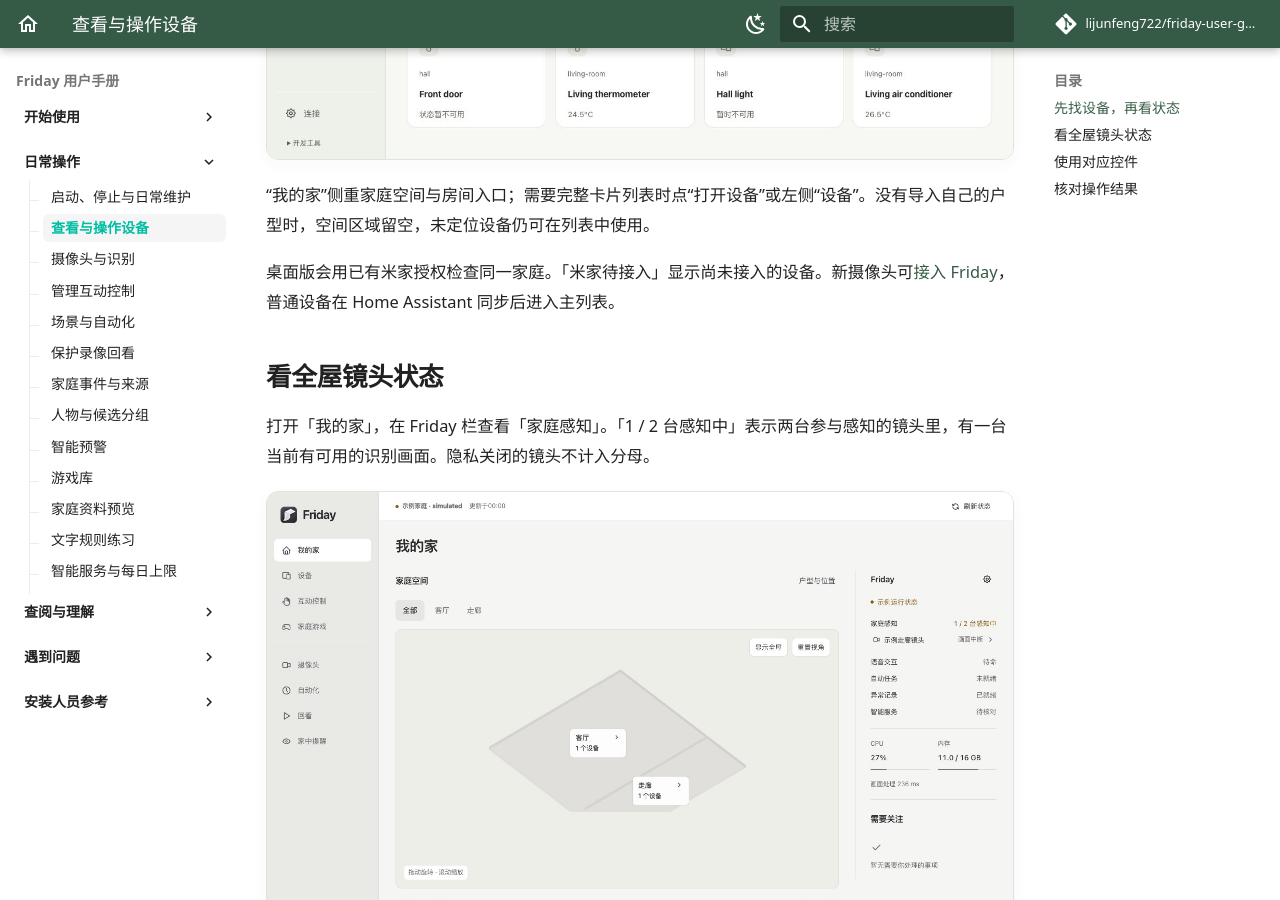
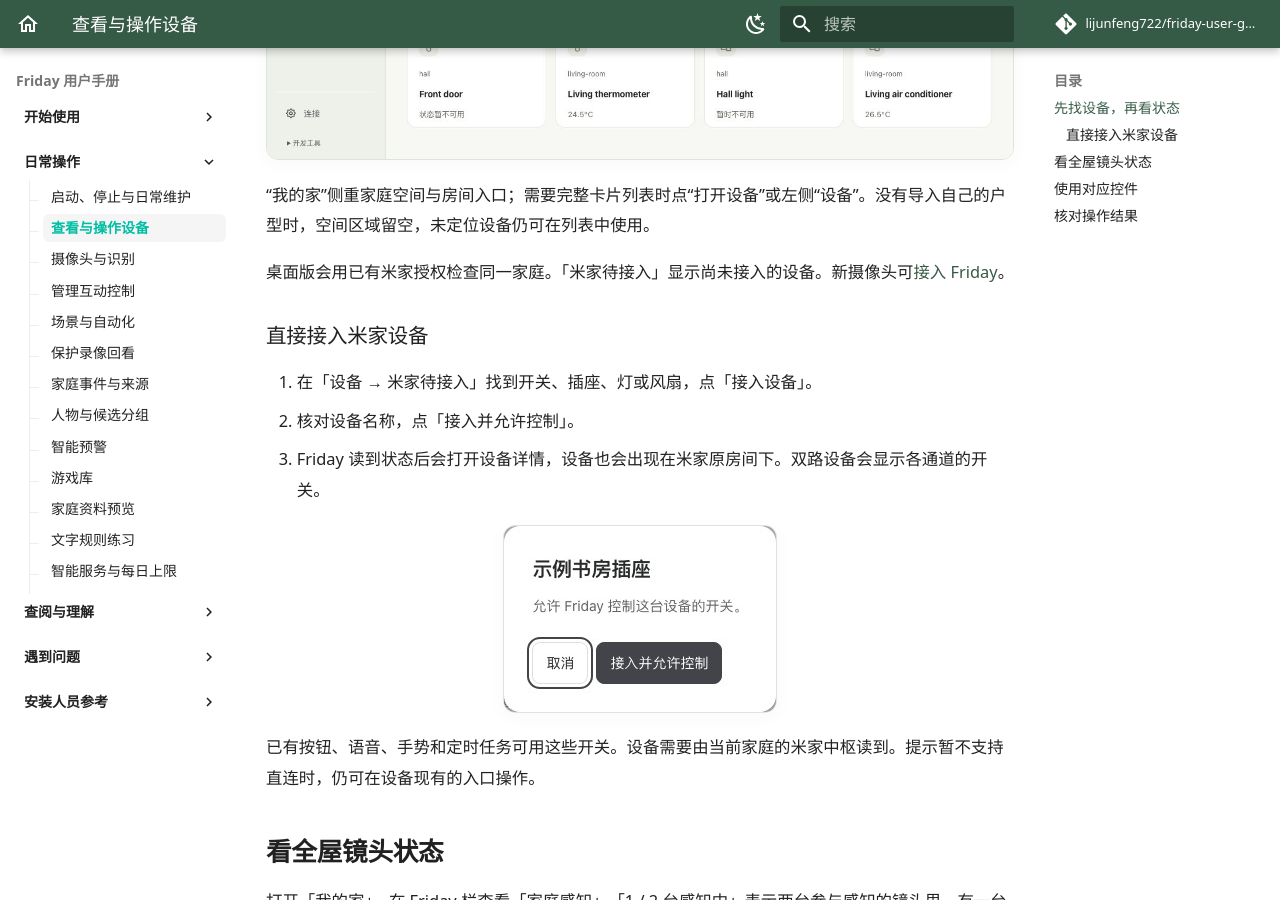
Before and after one commit to lijunfeng722/friday-user-guide, an MkDocs documentation site: the page built from docs/guides/devices.md, in a window 1280 px wide and 900 px high, scrolled down 647 px. Built offline with MkDocs 1.6.1 and Material for MkDocs 9.7.7, drawn with Linux system fonts in a browser that asks for light colours; comment, search, counter and statistics services are not loaded.

Commit message:
文档：说明新米家设备的直接接入步骤

```diff
--- a/docs/guides/devices.md
+++ b/docs/guides/devices.md
@@ -10,7 +10,17 @@
 
 “我的家”侧重家庭空间与房间入口；需要完整卡片列表时点“打开设备”或左侧“设备”。没有导入自己的户型时，空间区域留空，未定位设备仍可在列表中使用。
 
-桌面版会用已有米家授权检查同一家庭。「米家待接入」显示尚未接入的设备。新摄像头可[接入 Friday](cameras.md#接入米家新镜头)，普通设备在 Home Assistant 同步后进入主列表。
+桌面版会用已有米家授权检查同一家庭。「米家待接入」显示尚未接入的设备。新摄像头可[接入 Friday](cameras.md#接入米家新镜头)。
+
+### 直接接入米家设备
+
+1. 在「设备 → 米家待接入」找到开关、插座、灯或风扇，点「接入设备」。
+2. 核对设备名称，点「接入并允许控制」。
+3. Friday 读到状态后会打开设备详情，设备也会出现在米家原房间下。双路设备会显示各通道的开关。
+
+![接入米家插座时确认开关权限](../assets/screenshots/friday-mijia-enroll-power.jpg)
+
+已有按钮、语音、手势和定时任务可用这些开关。设备需要由当前家庭的米家中枢读到。提示暂不支持直连时，仍可在设备现有的入口操作。
 
 ## 看全屋镜头状态
 
```
Also changed, not shown: USER_MANUAL.md (+14 -2 lines), docs/getting-started/connect-home.md (+2 -0 lines), docs/troubleshooting/faq.md (+1 -1 lines), docs/assets/screenshots/friday-mijia-enroll-power.jpg (added).
